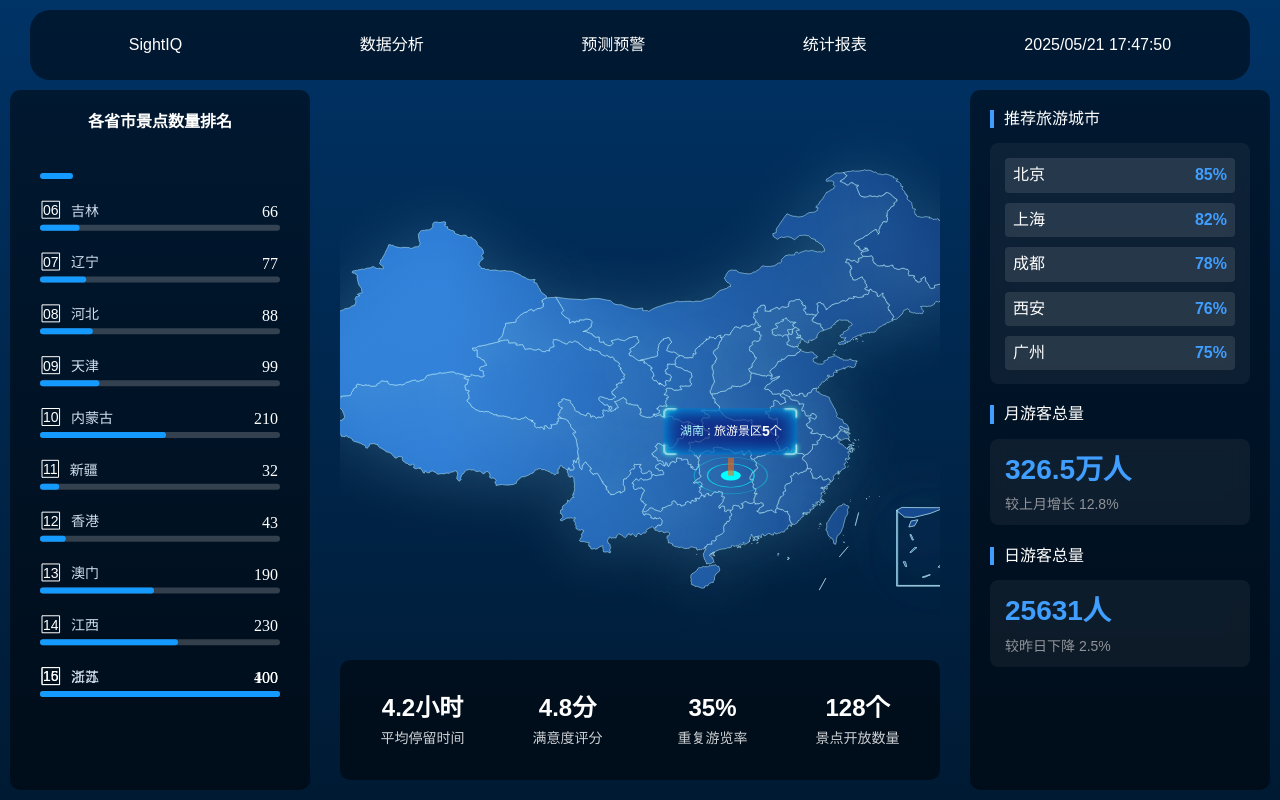
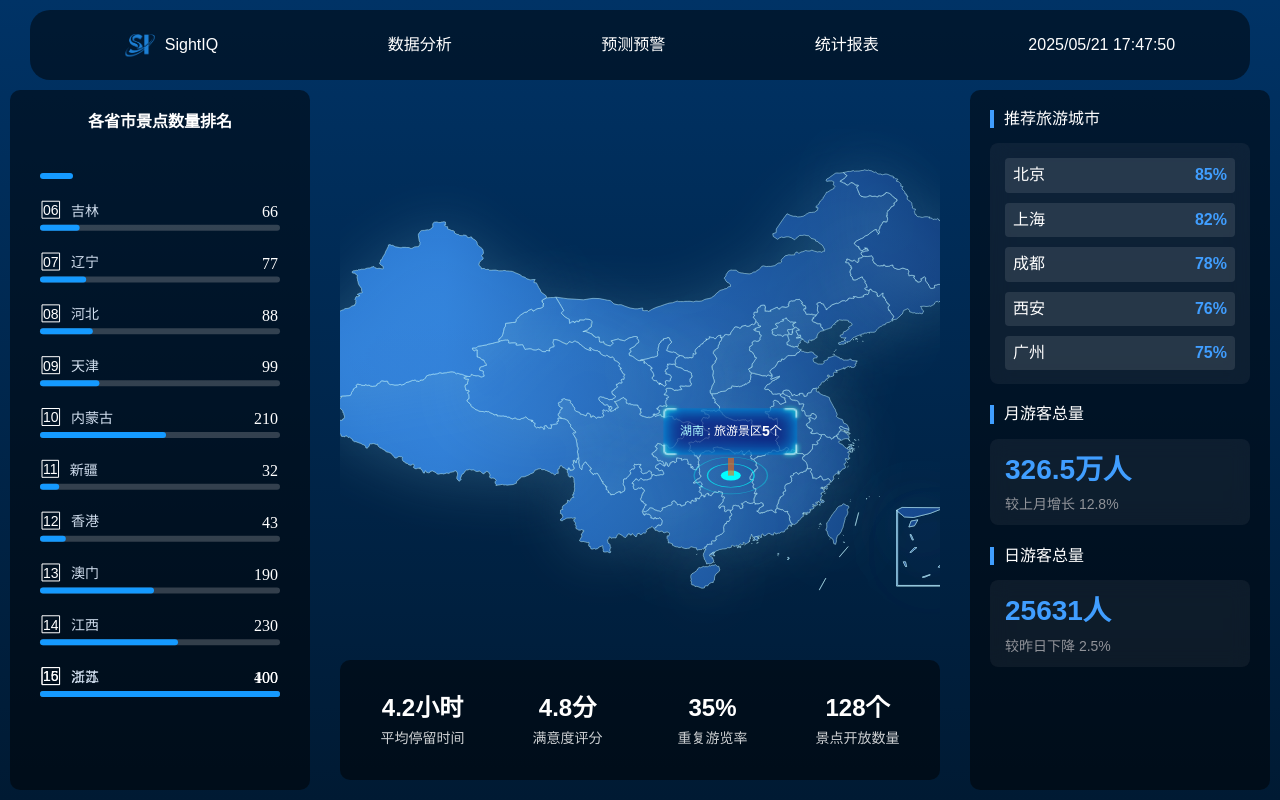
Before and after one commit to WDEP-good/sightIq-web, a Vue app: page /home in a window 1280 px wide. Built offline with nearby package versions, Linux system fonts and the light colour scheme; what @kjgl77/datav-vue3, @tsparticles/vue3 would draw is missing.

Commit message:
添加logo

```diff
--- a/src/assets/style/index.less
+++ b/src/assets/style/index.less
@@ -16,3 +16,7 @@ html,body{
     width: 100%;
     height: 100%;
 }
+
+canvas{
+    display: block;
+}
--- a/src/components/Header.vue
+++ b/src/components/Header.vue
@@ -2,7 +2,14 @@
   <div class="header-container">
     <el-row justify="space-around" align="middle">
       <el-col :span="4.5" class="text-center" @click="goto('lvyu')">
-        <div class="demo">SightIQ</div>
+        <div class="demo">
+          <img
+            src="/logo.svg"
+            alt=""
+            width="30"
+            height="30"
+          />SightIQ
+        </div>
       </el-col>
       <el-col :span="4.5" @click="goto('analysis')" class="text-center">
         <span class="nav-text">数据分析</span>
@@ -31,7 +38,6 @@ let dayt = reactive({
   timexinqi: "",
 });
 const goto = (gowhere: string) => {
-  console.log(1);
   if (gowhere == "lvyu") router.push("/home");
   if (gowhere == "analysis") router.push("/analysis");
   if (gowhere == "forecast") router.push("/forecast");
@@ -81,16 +87,10 @@ setInterval(() => {
   cursor: pointer;
   transition: all 0.3s ease;
   justify-content: center;
+  gap: 10px;
 
   &:hover {
     transform: scale(1.02);
-  }
-
-  .homeBg-img {
-    width: 40px;
-    height: 40px;
-    background-size: contain;
-    background: url("@/assets/icons/svg/DT.svg") no-repeat center;
   }
 
   .demotext {
@@ -102,6 +102,12 @@ setInterval(() => {
     display: flex;
     align-items: center;
   }
+}
+
+.homeBg-img {
+  display: flex;
+  align-items: center;
+  object-fit: contain;
 }
 
 .demo2 {
@@ -142,6 +148,7 @@ setInterval(() => {
 }
 
 .text-center {
+  display: flex;
   text-align: center;
   color: #fff;
 }
```
Also changed, not shown: src/components/Svg/Dt.vue (deleted, +0 -38 lines).
